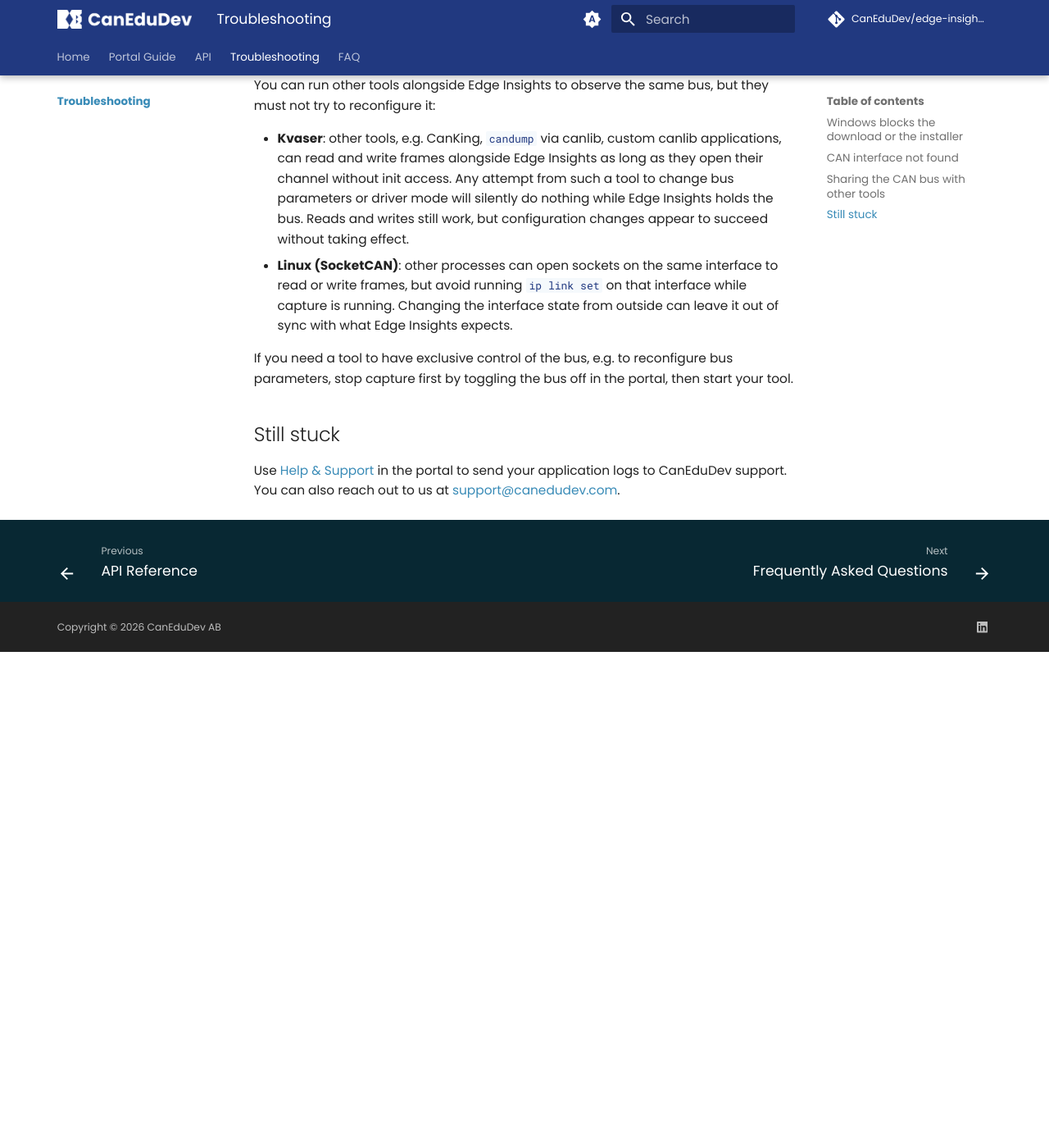
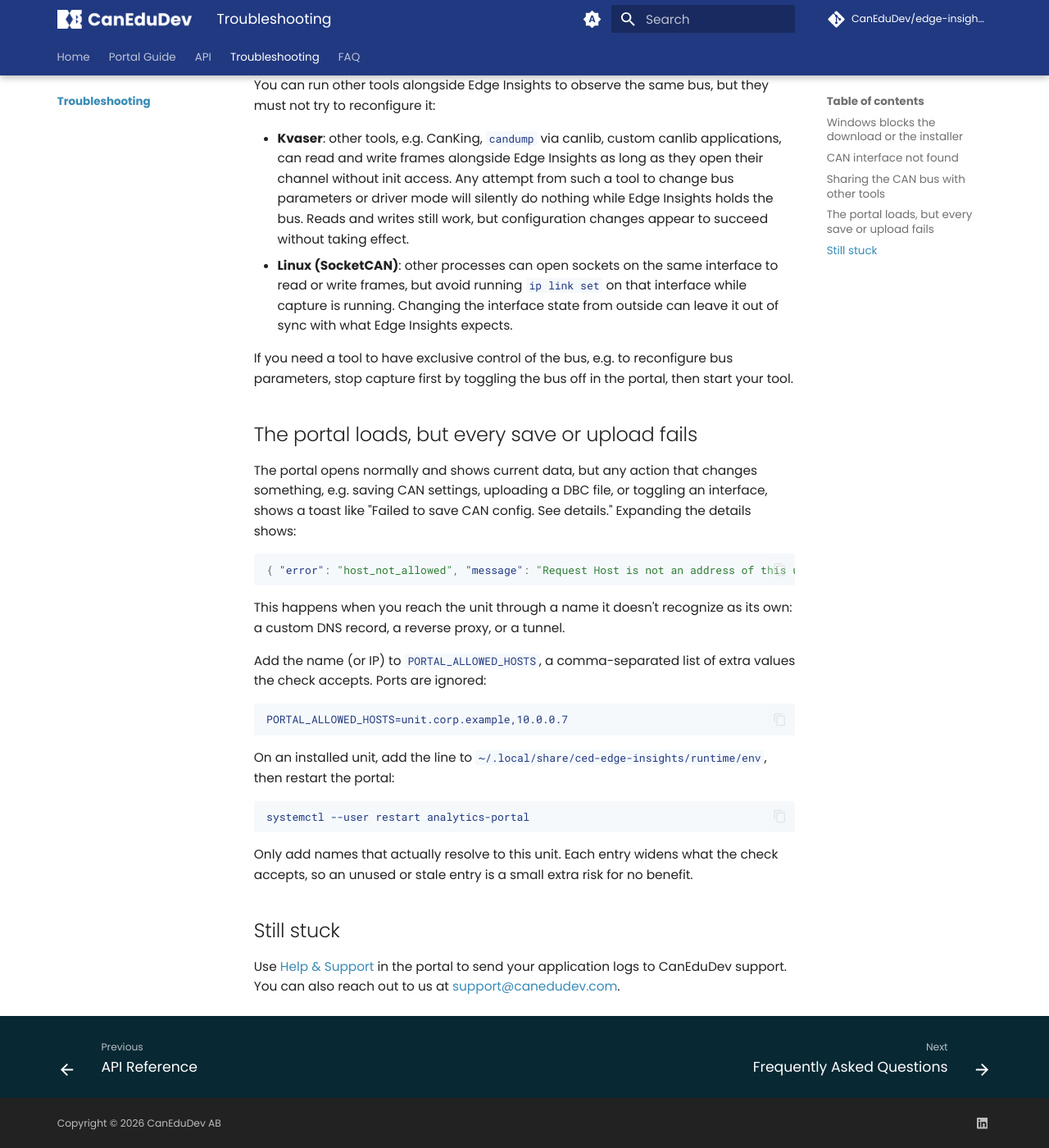
Before and after one commit to CanEduDev/edge-insights-docs, an MkDocs documentation site: the page built from docs/troubleshooting/index.md, in a window 1280 px wide and 1400 px high, scrolled down 792 px. Shown: the whole window at 82% size. Built offline with MkDocs 1.6.1 and Material for MkDocs 9.7.7, drawn with Linux system fonts in a browser that asks for light colours; comment, search, counter and statistics services are not loaded; before the commit the page ends 1587 px from its top, so only the background shows below that.

Commit message:
docs: add allowed hosts documentation

````diff
--- a/docs/troubleshooting/index.md
+++ b/docs/troubleshooting/index.md
@@ -53,6 +53,38 @@ If you need a tool to have exclusive control of the bus, e.g. to
 reconfigure bus parameters, stop capture first by toggling the bus off in
 the portal, then start your tool.
 
+## The portal loads, but every save or upload fails
+
+The portal opens normally and shows current data, but any action that
+changes something, e.g. saving CAN settings, uploading a DBC file, or
+toggling an interface, shows a toast like "Failed to save CAN config. See
+details." Expanding the details shows:
+
+```json
+{ "error": "host_not_allowed", "message": "Request Host is not an address of this unit" }
+```
+
+This happens when you reach the unit through a name it doesn't recognize
+as its own: a custom DNS record, a reverse proxy, or a tunnel.
+
+Add the name (or IP) to `PORTAL_ALLOWED_HOSTS`, a comma-separated list of
+extra values the check accepts. Ports are ignored:
+
+```
+PORTAL_ALLOWED_HOSTS=unit.corp.example,10.0.0.7
+```
+
+On an installed unit, add the line to
+`~/.local/share/ced-edge-insights/runtime/env`, then restart the portal:
+
+```bash
+systemctl --user restart analytics-portal
+```
+
+Only add names that actually resolve to this unit. Each entry widens what
+the check accepts, so an unused or stale entry is a small extra risk for
+no benefit.
+
 ## Still stuck
 
 Use [Help & Support](../portal/support.md) in the portal to send your
````
Also changed, not shown: docs/getting-started/installation-embedded.md (+3 -4 lines), docs/index.md (+2 -0 lines).
